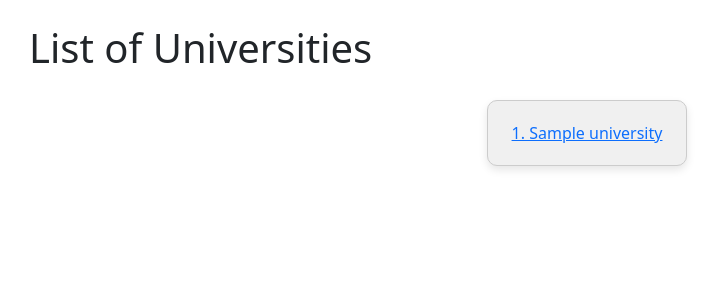
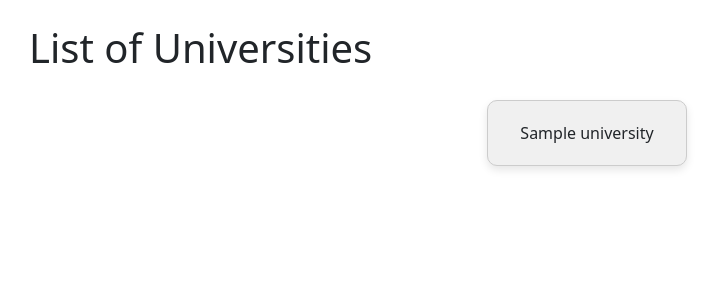
Before and after one commit to l-velazquez/UniFood_Django, a Django app: template UniFood/Universities/templates/Universities.html in a window 1280 px wide. Shown: the part 56-356 px from the top of the page, without its empty margins (53-771 px from the left). Run offline with Django 5.2, Linux system fonts and the light colour scheme; the template is opened without the code that fills it: most values are stand-ins (such as "Sample title", 1, 10 or a date in 2020).

Commit message:
feat: Update universities templates to display university names in a styled university-box

```diff
--- a/UniFood/Authentication/templates/uni_base.html
+++ b/UniFood/Authentication/templates/uni_base.html
@@ -32,6 +32,10 @@
         .university-box:hover {
             transform: scale(1.05);
         }
+        a {
+            text-decoration: none;
+            color: inherit;
+        }
         </style>
 
 </head>
--- a/UniFood/Universities/templates/Universities.html
+++ b/UniFood/Universities/templates/Universities.html
@@ -6,7 +6,7 @@
         {% for university in universities %}
         <a href="/places/{{ university.id }}">
             <div class="university-box">
-                {{ university.id}}. {{ university.name }}
+                {{ university.name }}
             </div>
         </a>
         {% endfor %}
```
